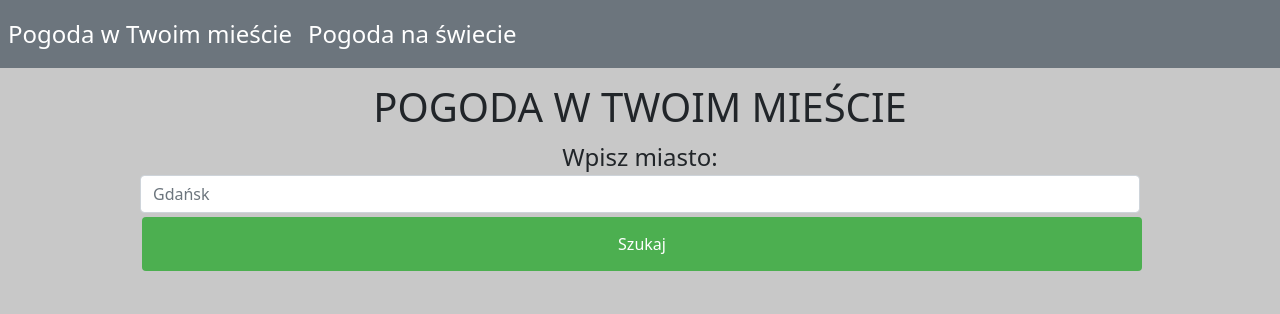
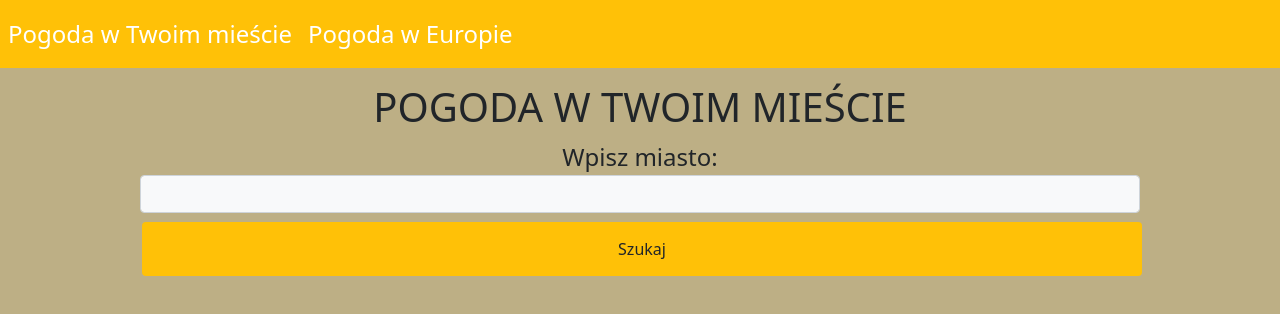
Before and after one commit to WojciechMankowski/WeatherAppInReact, a React (Create React App) app: page / in a window 1280 px wide. Shown: the top 314 px of the page. Built offline with nearby package versions, Linux system fonts and the light colour scheme; no server answers.

Commit message:
dodaj pogod dla stolic Europy

```diff
--- a/public/index.html
+++ b/public/index.html
@@ -7,6 +7,6 @@
     <title>Pogoda w Twoim mieście</title>
   </head>
   <body>
-    <div id="root"></div>
+    <div id="root" ></div>
   </body>
 </html>
--- a/src/Capitals.js
+++ /dev/null
@@ -1,58 +0,0 @@
-import City from "./components/City";
-
-const Capitals = () => {
-  const europe = [
-    "Tirana",
-    "Andora ",
-    "Wiedeń",
-    "Bruksela",
-    "Mińsk",
-    "Sarajewo",
-    "Sofia",
-    "Zagrzeb",
-    "Podgorica",
-    "Praga",
-    "Kopenhaga",
-    "Tallinn",
-    "Helsinki",
-    "Paryż",
-    "Ateny",
-    "Madryt",
-    "Amsterdam",
-    "Dublin",
-    "Reykjavík",
-    "Vaduz",
-    "Wilno",
-    "Luksemburg",
-    "Ryga",
-    "Skopje",
-    "Valletta",
-    "Kiszyniów",
-    "Monako",
-    "Berlin",
-    "Oslo",
-    "Warszawa",
-    "Lizbona",
-    "Moskwa",
-    "Bukareszt",
-    "San Marino ",
-    "Belgrad",
-    "Sztokholm",
-    "Kijów",
-    "Budapeszt",
-    "Londyn",
-    "Rzym",
-  ];
-
-  const europe_city = europe.map((city) => (
-    <City city={city}  />
-  ));
-  return (
-    <div className="container" id="weather">
-      <h3 > Pogoda na świecie</h3>
-      {europe_city}
-    </div>
-  );
-};
-
-export default Capitals;
--- a/src/Style/style.css
+++ b/src/Style/style.css
@@ -3,7 +3,7 @@ body {
   padding: 0;
   width: 100%;
   font-size: 24px;
-  background-color: #c8c8c8;
+  background-color: #bdaf85;
 }
 
 .container {
@@ -110,3 +110,14 @@ main span {
   align-self: center;
   margin-bottom: 5px;
 }
+
+input {
+  background-color: #b5aab5;
+  align-self: center;
+  margin-bottom: 5px;
+}
+
+#img {
+  width: 100px;
+  height: 100px;
+}
--- a/src/Style/style.min.css
+++ b/src/Style/style.min.css
@@ -1 +1 @@
-body{margin:0;padding:0;width:100%;font-size:24px;background-color:#c8c8c8}.container{width:80%;text-align:center;margin-left:auto;margin-right:auto;margin-top:15px}.input{width:50%;height:50px}.input input{width:100%;height:50px}.div_label{line-height:10vh;margin-bottom:15px;margin-left:20px}.div_btn{width:80%;margin-left:auto;margin-right:auto}.btn{width:100%;background-color:#4caf50;border:none;color:white;padding:15px 32px;text-align:center;text-decoration:none;display:inline-block;font-size:16px;margin:4px 2px;cursor:pointer}main span{margin-right:5px}.board{height:25px;margin-top:2%;font-size:15px}.temp{text-align:center;font-size:22.5px}.board span{text-align:center;font-size:15px}.cold svg{color:#30618c}.hot svg{color:#d97218}.sunset svg{color:#d9526b}.sunrise svg{color:#f29f05}.background{width:100%;height:55px;background-color:#d9526b}#weather{text-align:center;height:200px}#weather{display:flex;flex-direction:column;align-content:space-between;margin-bottom:5px}#city{border:#b5aab5 solid 2px;border-radius:5px;align-self:center;margin-bottom:5px}
+body{margin:0;padding:0;width:100%;font-size:24px;background-color:#bdaf85}.container{width:80%;text-align:center;margin-left:auto;margin-right:auto;margin-top:15px}.input{width:50%;height:50px}.input input{width:100%;height:50px}.div_label{line-height:10vh;margin-bottom:15px;margin-left:20px}.div_btn{width:80%;margin-left:auto;margin-right:auto}.btn{width:100%;background-color:#4caf50;border:none;color:white;padding:15px 32px;text-align:center;text-decoration:none;display:inline-block;font-size:16px;margin:4px 2px;cursor:pointer}main span{margin-right:5px}.board{height:25px;margin-top:2%;font-size:15px}.temp{text-align:center;font-size:22.5px}.board span{text-align:center;font-size:15px}.cold svg{color:#30618c}.hot svg{color:#d97218}.sunset svg{color:#d9526b}.sunrise svg{color:#f29f05}.background{width:100%;height:55px;background-color:#d9526b}#weather{text-align:center;height:200px}#weather{display:flex;flex-direction:column;align-content:space-between;margin-bottom:5px}#city{border:#b5aab5 solid 2px;border-radius:5px;align-self:center;margin-bottom:5px}input{background-color:#b5aab5;align-self:center;margin-bottom:5px}#img{width:100px;height:100px}
--- a/src/Style/style.scss
+++ b/src/Style/style.scss
@@ -5,7 +5,7 @@ body {
   padding: 0;
   width: 100%;
   font-size: $fonsize;
-  background-color: rgb(200, 200, 200);
+  background-color: #bdaf85;
 }
 .container {
   width: 80%;
@@ -101,3 +101,13 @@ main span {
   margin-bottom: 5px;
   // text-align: ;
 }
+input {
+  background-color: rgb(181, 170, 181);
+  align-self: center;
+  margin-bottom: 5px;
+  // text-align: ;
+}
+#img {
+  width: 100px;
+  height: 100px;
+}
--- a/src/components/App.js
+++ b/src/components/App.js
@@ -18,7 +18,7 @@ class App extends React.Component {
     });
   };
   setData = (data) => {
-    const date = new Date().toLocaleDateString();
+    const date = new Date().toLocaleTimeString();
     const sunrise_data = new Date(data.sys.sunrise * 1000).toLocaleTimeString();
     const sunset_data = new Date(data.sys.sunset * 1000).toLocaleTimeString();
     const main_data = data.main;
--- a/src/components/Form.js
+++ b/src/components/Form.js
@@ -17,13 +17,13 @@ class Form extends React.Component {
       <form onSubmit={this.onFormSumbint}>
         <label>Wpisz miasto: </label> <br />
         <input
-          className="form-control"
+          className="form-control bg-light
+          text-dark"
           type="text"
           onChange={entry}
           value={this.state.city}
-          placeholder="Gdańsk"
         />
-        <input className="btn"
+        <input className="btn bg-warning text-dark"
           onClick={() => {
             this.props.ConnectAPI(this.state.city);
           }} type="submit"  value="Szukaj"/>
--- a/src/components/Menu.js
+++ b/src/components/Menu.js
@@ -1,15 +1,19 @@
-import {Link } from "react-router-dom";
+import { Link } from "react-router-dom";
 const Menu = () => {
-    return (
-        <ul className="navbar-nav mr-auto">
-            <li className="nav-item active">
-            <Link to="/" className="nav-link text-white">Pogoda w Twoim mieście</Link>
-            </li>
-            <li>
-            <Link to="/capitals" className="nav-link text-white">Pogoda na świecie</Link>
-            </li>
-        </ul>
-    )
-}
+  return (
+    <ul className="navbar-nav mr-auto ">
+      <li className="nav-item">
+        <Link to="/" className="nav-link text-white">
+          Pogoda w Twoim mieście
+        </Link>
+      </li>
+      <li>
+        <Link to="/capitals" className="nav-link text-white">
+          Pogoda w Europie
+        </Link>
+      </li>
+    </ul>
+  );
+};
 
-export default Menu
+export default Menu;
--- a/src/index.js
+++ b/src/index.js
@@ -1,7 +1,7 @@
 import React from "react";
 import ReactDOM from "react-dom";
 import App from "./components/App";
-import Capitals from "./Capitals";
+import Capitals from "./components/Capitals"
 import Menu from "./components/Menu";
 import { BrowserRouter as Router, Routes, Route } from "react-router-dom";
 
@@ -11,8 +11,7 @@ const Index = () => {
       <nav
         className="navbar
       navbar-expand-lg
-      navbar-light
-      bg-secondary
+      bg-warning text-dark
       text-center"
       >
         <Menu />
```
Also changed, not shown: src/components/IMG.js (deleted, +0 -8 lines).
